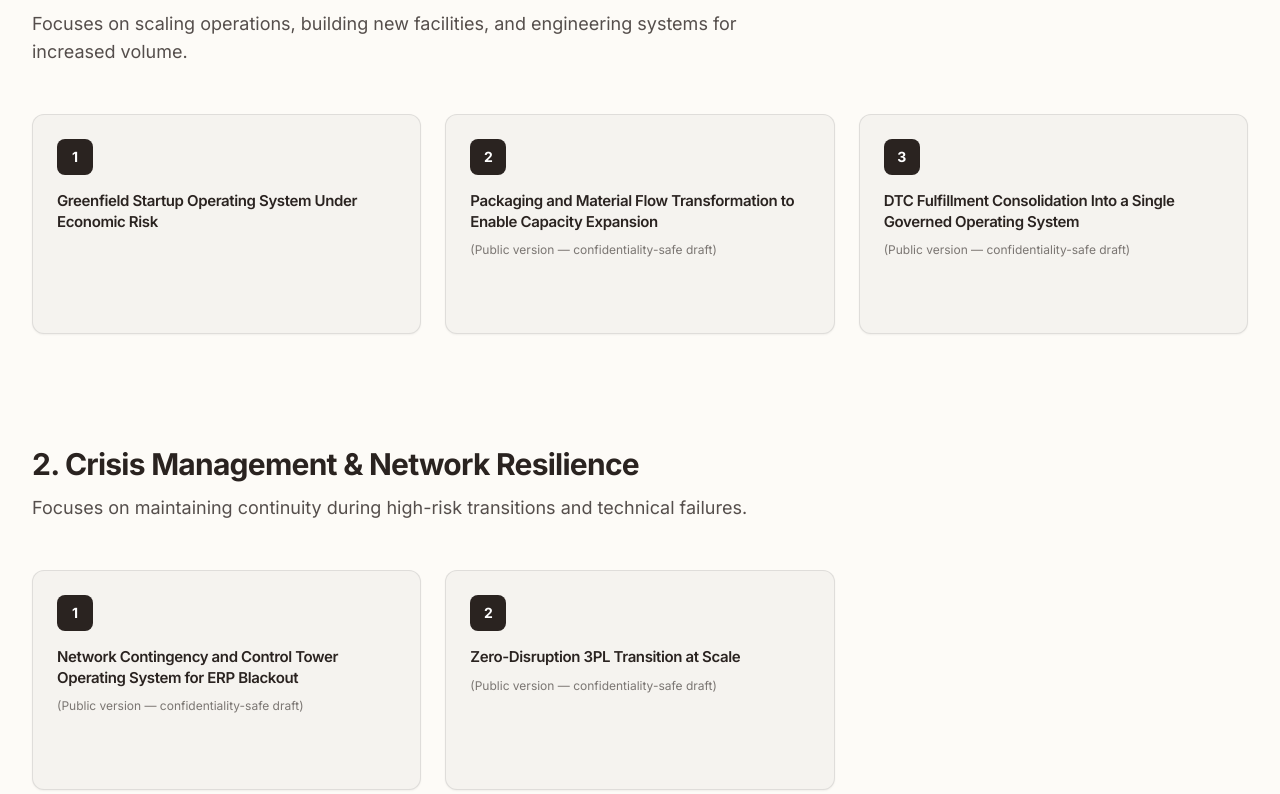
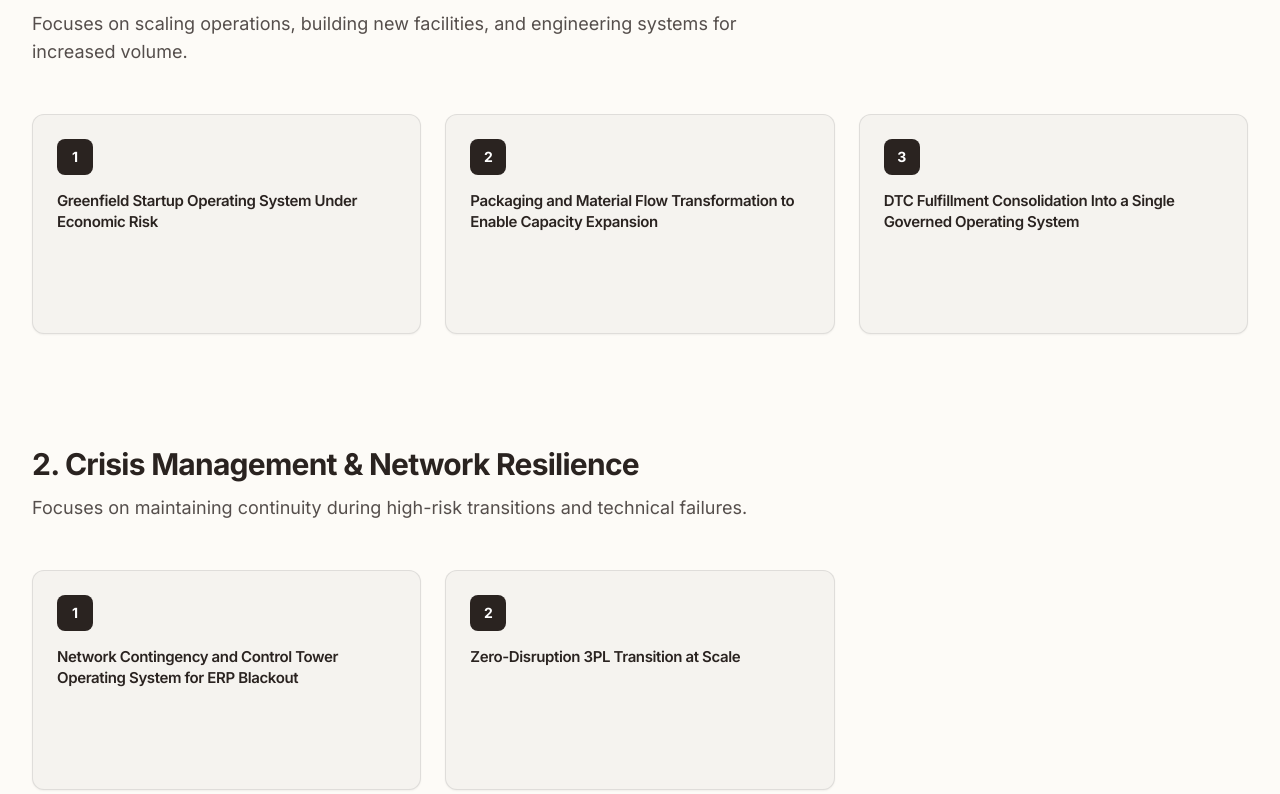
Before and after one commit to ejmoneyyy1/Operational-Consultation-, a Next.js app: page /case-studies in a window 1280 px wide. Shown: the part 726-1520 px from the top of the page. Built offline with nearby package versions, Linux system fonts and the light colour scheme.

Commit message:
Your commit message

```diff
--- a/app/case-studies/page.tsx
+++ b/app/case-studies/page.tsx
@@ -60,7 +60,6 @@ export default function CaseStudiesPage() {
                 const titleMain = study.title.endsWith(publicVersionSuffix)
                   ? study.title.slice(0, -publicVersionSuffix.length)
                   : study.title;
-                const showSuffix = study.title.endsWith(publicVersionSuffix);
                 return (
                   <Link
                     key={study.slug}
@@ -75,11 +74,6 @@ export default function CaseStudiesPage() {
                     <h3 className="font-semibold text-brand-soil text-[15px] leading-snug group-hover:text-brand-wood transition-colors line-clamp-3">
                       {titleMain}
                     </h3>
-                    {showSuffix && (
-                      <p className="mt-2 text-brand-soil/60 text-xs leading-relaxed">
-                        (Public version — confidentiality-safe draft)
-                      </p>
-                    )}
                   </Link>
                 );
               })}
```
